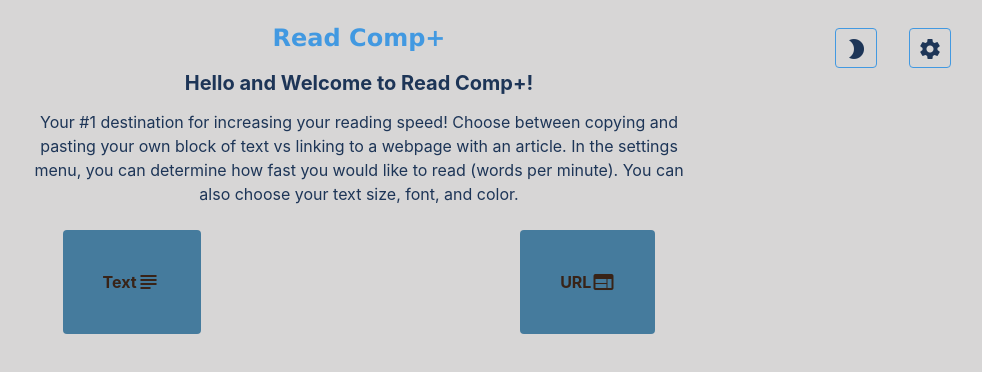
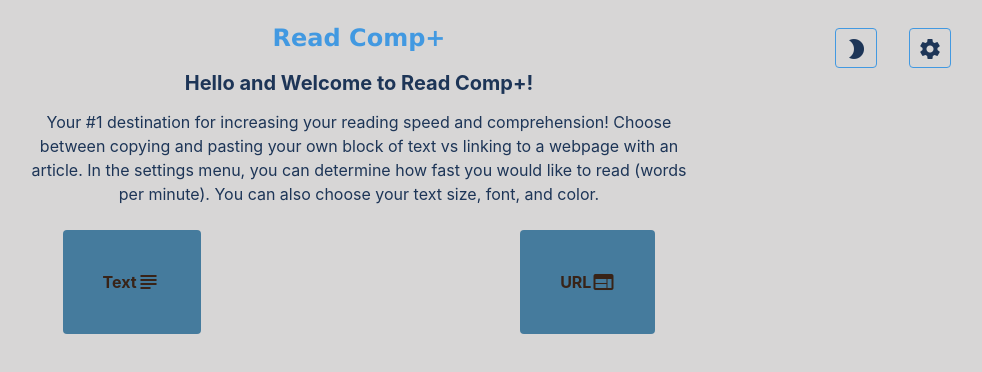
Before and after one commit to gcbest/read-comp-plus, a Svelte app: page / in a window 1280 px wide. Shown: the top 372 px of the page, without its empty margins (281-1263 px from the left). Built offline with nearby package versions, Linux system fonts and the light colour scheme.

Commit message:
add to description

```diff
--- a/src/components/OptionsArea.svelte
+++ b/src/components/OptionsArea.svelte
@@ -31,11 +31,11 @@
           Hello and Welcome to Read Comp+!
         </p>
         <p class="max-w-2xl text-center mx-auto">
-          Your #1 destination for increasing your reading speed! Choose between
-          copying and pasting your own block of text vs linking to a webpage
-          with an article. In the settings menu, you can determine how fast you
-          would like to read (words per minute). You can also choose your text
-          size, font, and color.
+          Your #1 destination for increasing your reading speed and
+          comprehension! Choose between copying and pasting your own block of
+          text vs linking to a webpage with an article. In the settings menu,
+          you can determine how fast you would like to read (words per minute).
+          You can also choose your text size, font, and color.
         </p>
       </header>
     {/if}
```
